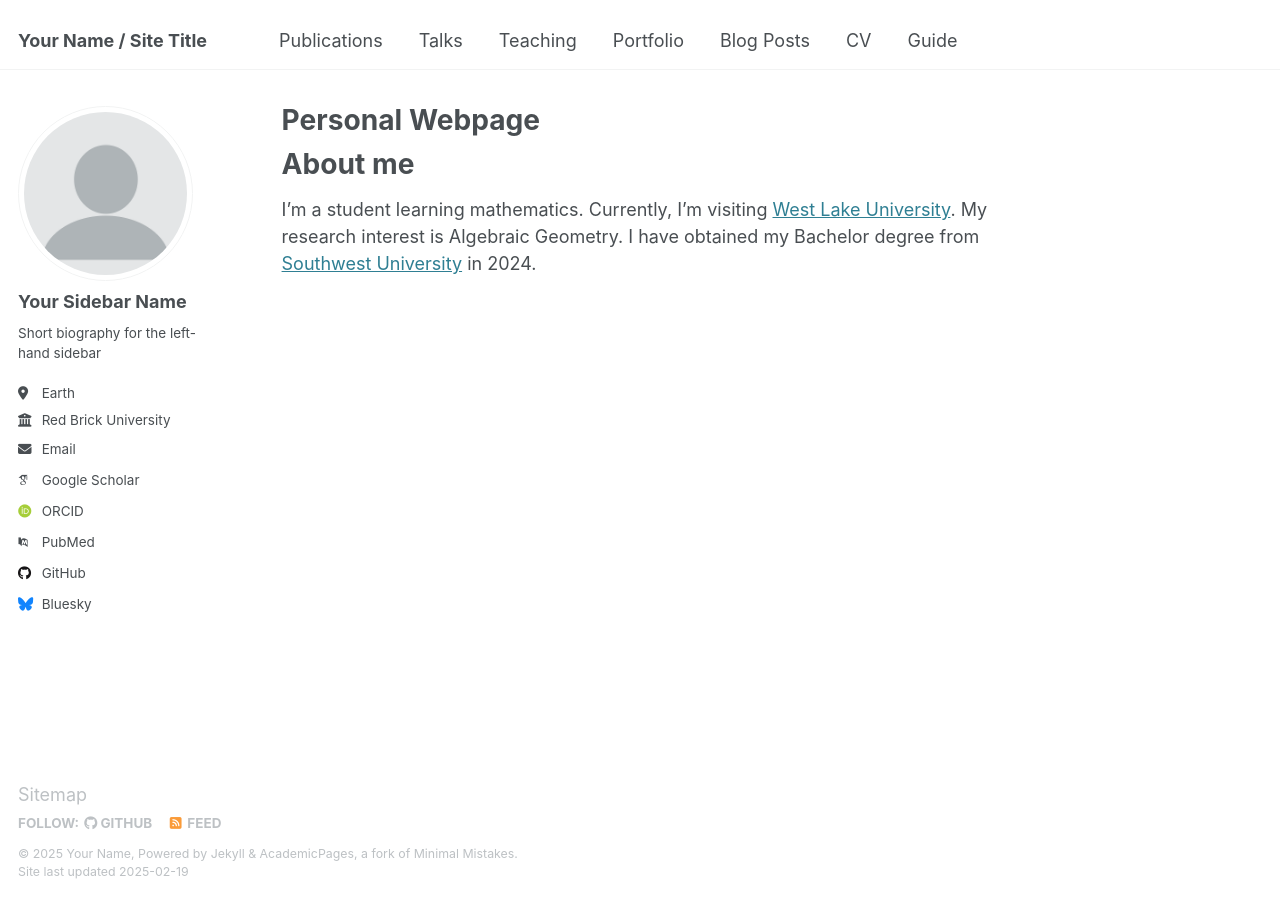
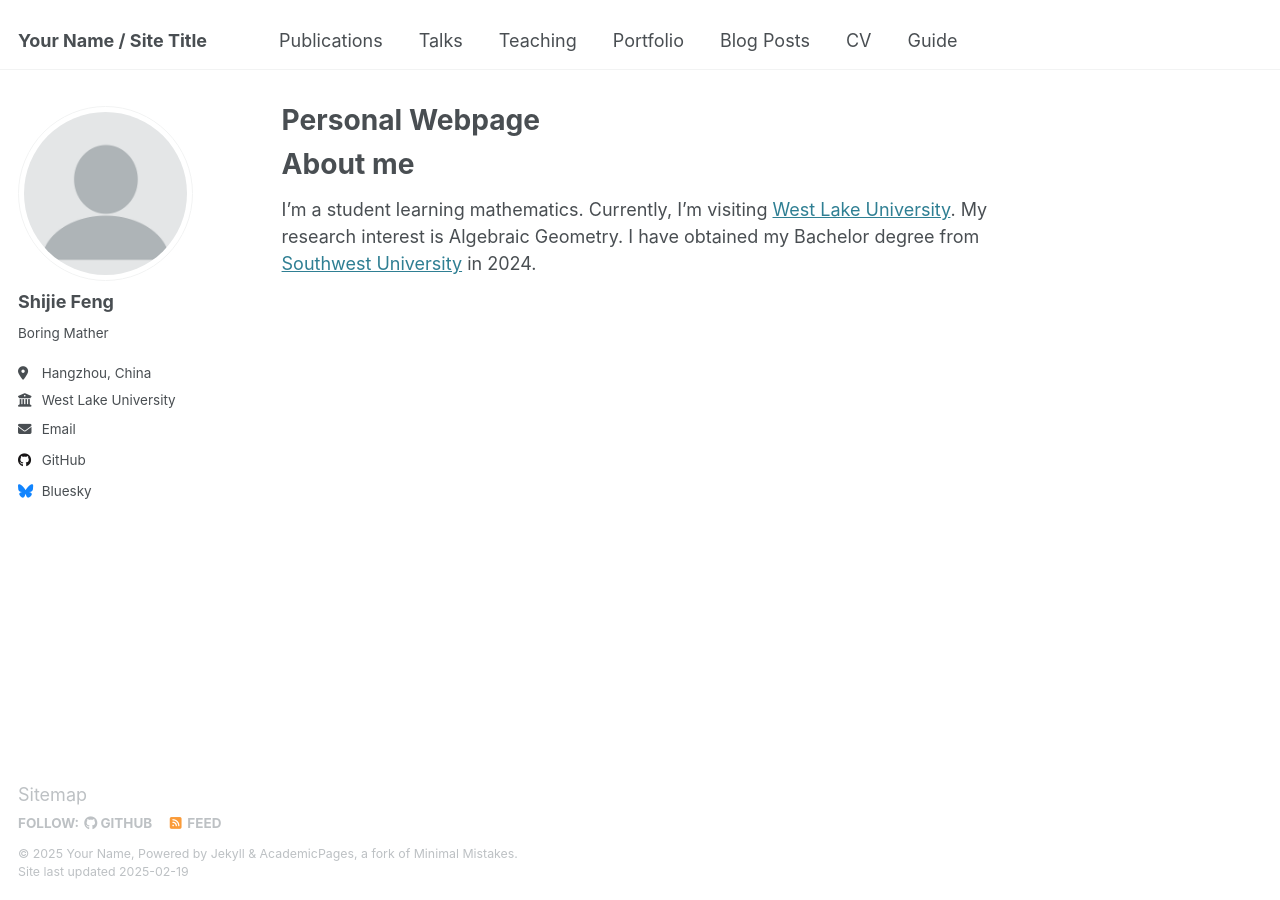
Before and after one commit to SHJFeng/SHJFeng.github.io, a Jekyll site: the page built from _pages/about.md, in a window 1280 px wide. Built offline with Jekyll 4.4.1, drawn with Linux system fonts in a browser that asks for light colours; some web fonts are replaced.

Commit message:
config.yml

```diff
--- a/_config.yml
+++ b/_config.yml
@@ -23,21 +23,21 @@ repository               : "academicpages/academicpages.github.io"
 author:
   # Biographic information
   avatar           : "profile.png"
-  name             : "Your Sidebar Name"
+  name             : "Shijie Feng"
   pronouns         : # example: "she/her"
-  bio              : "Short biography for the left-hand sidebar"
-  location         : "Earth"
-  employer         : "Red Brick University"
+  bio              : "Boring Mather"
+  location         : "Hangzhou, China"
+  employer         : "West Lake University"
   uri              : # URL
-  email            : "none@example.org"
+  email            : "shijie.feng@universite-paris-saclay.fr"
 
   # Academic websites
   arxiv            : # URL - Update with the correct link to your profile
-  googlescholar    : "https://scholar.google.com/citations?user=PS_CX0AAAAAJ"
+  googlescholar    : #"https://scholar.google.com/citations?user=PS_CX0AAAAAJ"
   impactstory      : # URL
-  orcid            : "http://orcid.org/yourorcidurl"
+  orcid            : #"http://orcid.org/yourorcidurl"
   semantic         : # URL
-  pubmed           : "https://www.ncbi.nlm.nih.gov/pubmed/?term=john+snow"
+  pubmed           : #"https://www.ncbi.nlm.nih.gov/pubmed/?term=john+snow"
   researchgate     : # URL
   scopus           : # URL
 
```
